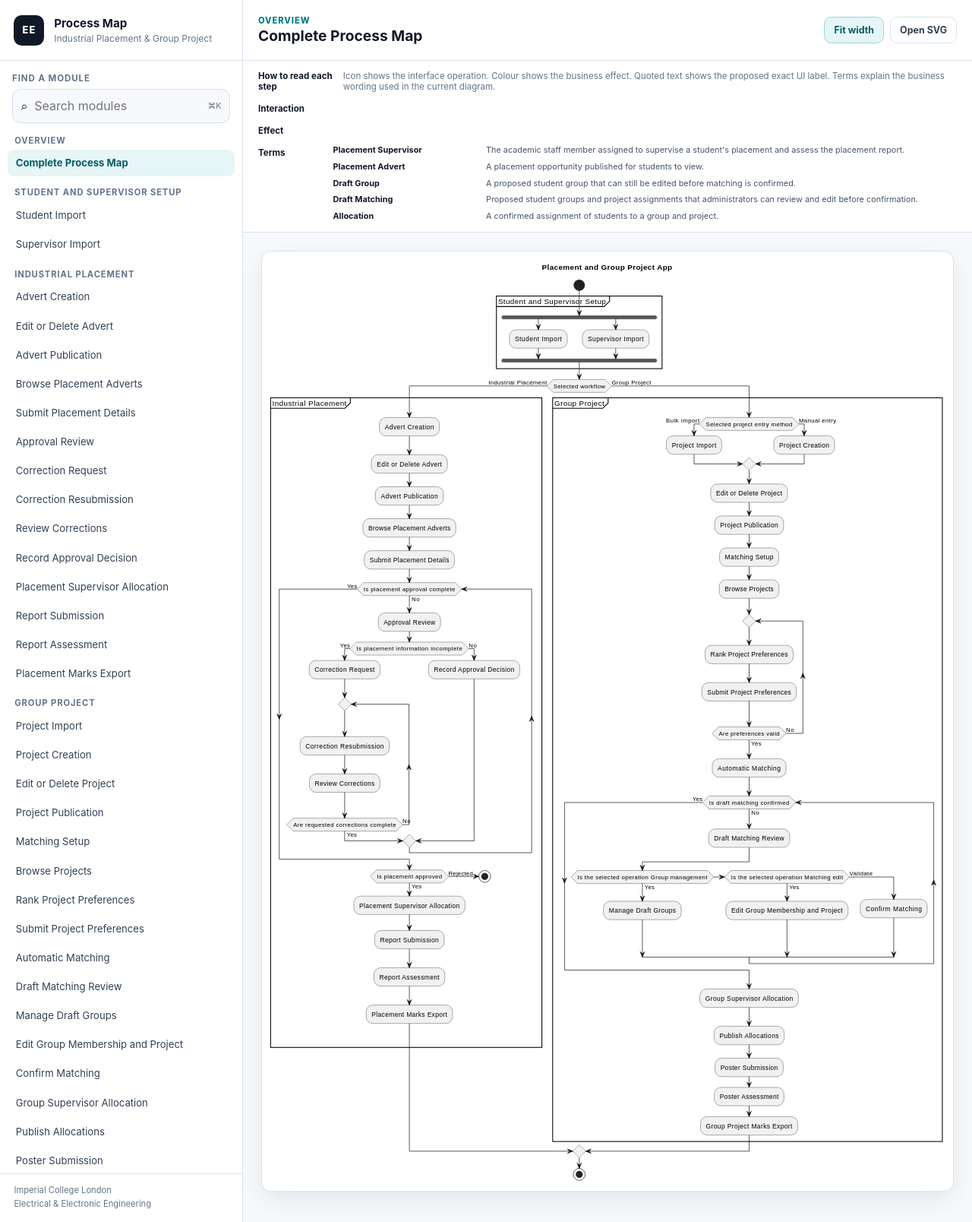
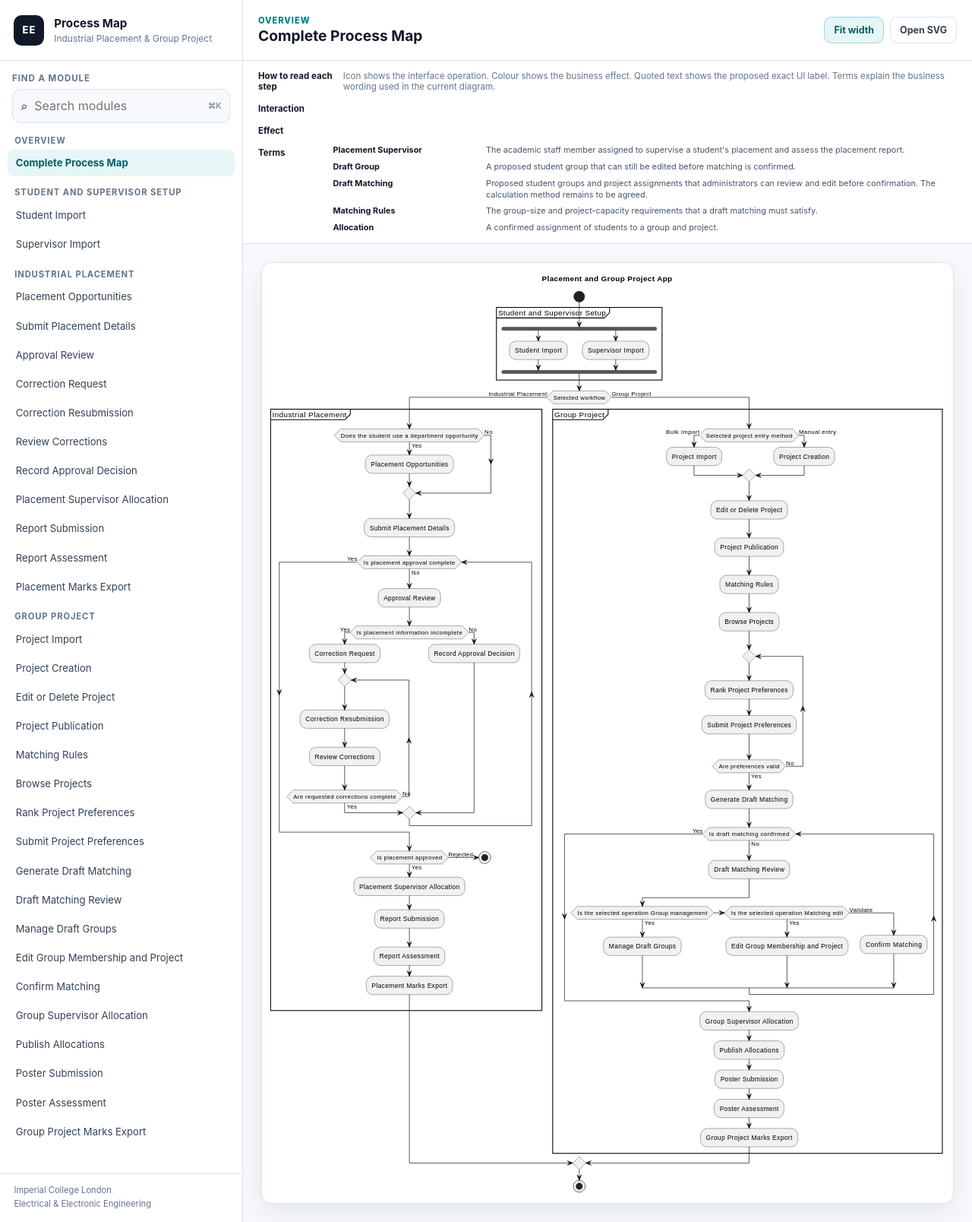
Before and after one commit to sdflkjssl/sdflkjssl.github.io, a Jekyll site: the page industrial-placement-group-project/index.html, which Jekyll copies as it is, in a window 1280 px wide. Shown: the whole page at 76% size. Built offline with Jekyll 4.4.1, drawn with Linux system fonts in a browser that asks for light colours.

Commit message:
Clarify placement opportunities and matching scope

```diff
--- a/industrial-placement-group-project/app.js
+++ b/industrial-placement-group-project/app.js
@@ -59,8 +59,8 @@ const termDefinitions = [
     meaning: "The academic staff member assigned to supervise and assess a project group.",
   },
   {
-    term: "Placement Advert",
-    meaning: "A placement opportunity published for students to view.",
+    term: "Placement Opportunity",
+    meaning: "A placement role shared by the department for students to consider; students may also find their own placement.",
   },
   {
     term: "Approval Sequence",
@@ -72,15 +72,11 @@ const termDefinitions = [
   },
   {
     term: "Draft Matching",
-    meaning: "Proposed student groups and project assignments that administrators can review and edit before confirmation.",
+    meaning: "Proposed student groups and project assignments that administrators can review and edit before confirmation. The calculation method remains to be agreed.",
   },
   {
-    term: "Matching Algorithm",
-    meaning: "The method the app uses to propose student groups and project assignments.",
-  },
-  {
-    term: "Matching Constraints",
-    meaning: "Rules that a proposed matching must satisfy, such as group sizes and project capacities.",
+    term: "Matching Rules",
+    meaning: "The group-size and project-capacity requirements that a draft matching must satisfy.",
   },
   {
     term: "Preference Ranking",
--- a/industrial-placement-group-project/index.html
+++ b/industrial-placement-group-project/index.html
@@ -11,7 +11,7 @@
   <meta property="og:url" content="https://sdflkjssl.github.io/industrial-placement-group-project/">
   <title>Industrial Placement &amp; Group Project Process Map</title>
   <link rel="stylesheet" href="styles.css?stakeholder-terms">
-  <script src="app.js?stakeholder-terms" defer></script>
+  <script src="app.js?placement-opportunities" defer></script>
 </head>
 <body>
   <div class="app-shell">
```
Also changed, not shown: industrial-placement-group-project/diagrams/group-project/automatic-matching.svg, industrial-placement-group-project/diagrams/group-project/matching-configuration.svg, industrial-placement-group-project/diagrams/group-project/matching-validation-and-confirmation.svg, industrial-placement-group-project/diagrams/industrial-placement/advert-creation.svg (deleted), industrial-placement-group-project/diagrams/industrial-placement/advert-maintenance.svg (deleted), industrial-placement-group-project/diagrams/industrial-placement/advert-publication.svg (deleted), industrial-placement-group-project/diagrams/industrial-placement/placement-discovery.svg (deleted), industrial-placement-group-project/diagrams/industrial-placement/placement-opportunities.svg (added), industrial-placement-group-project/diagrams/overview.svg, industrial-placement-group-project/manifest.json.
